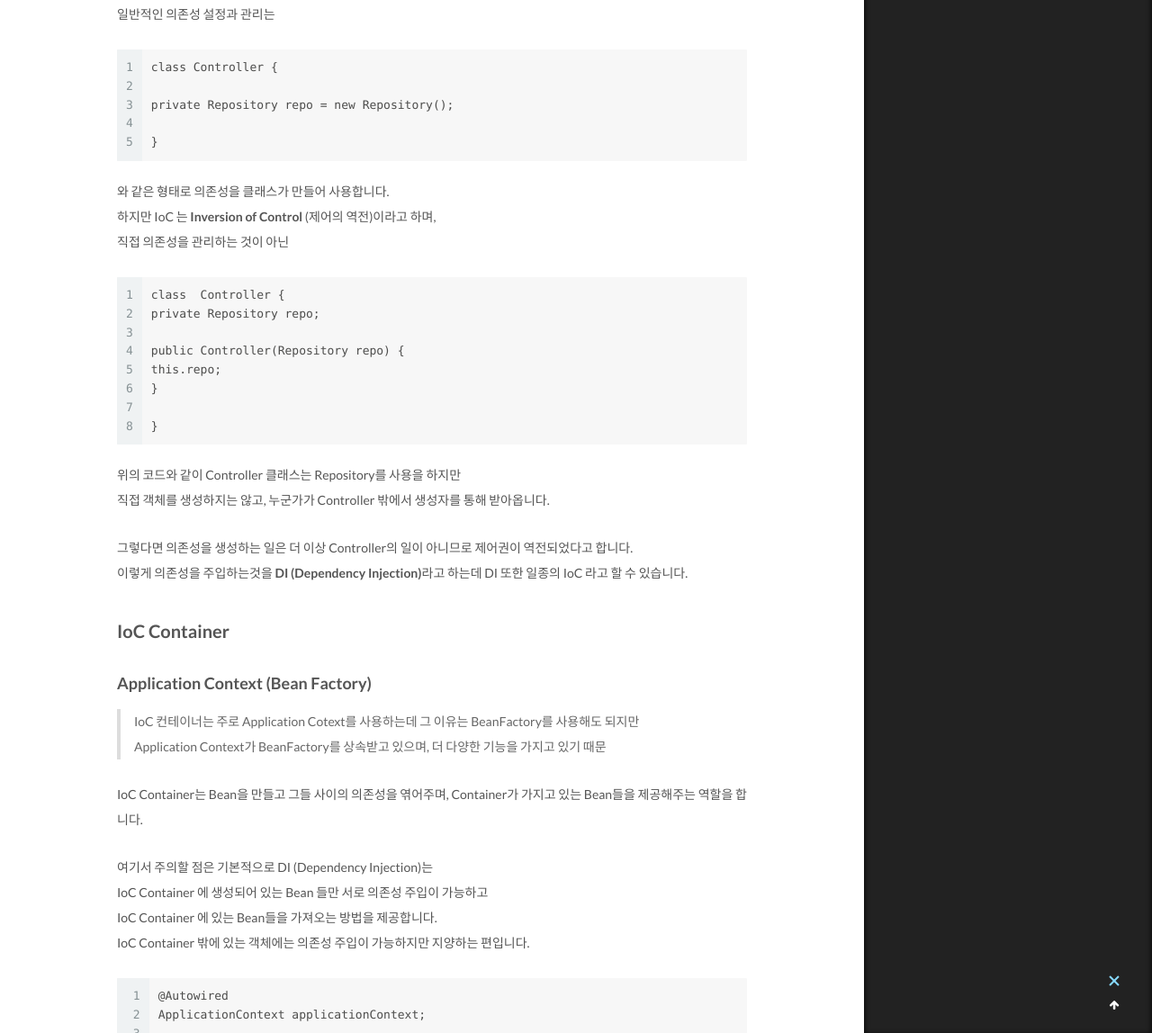
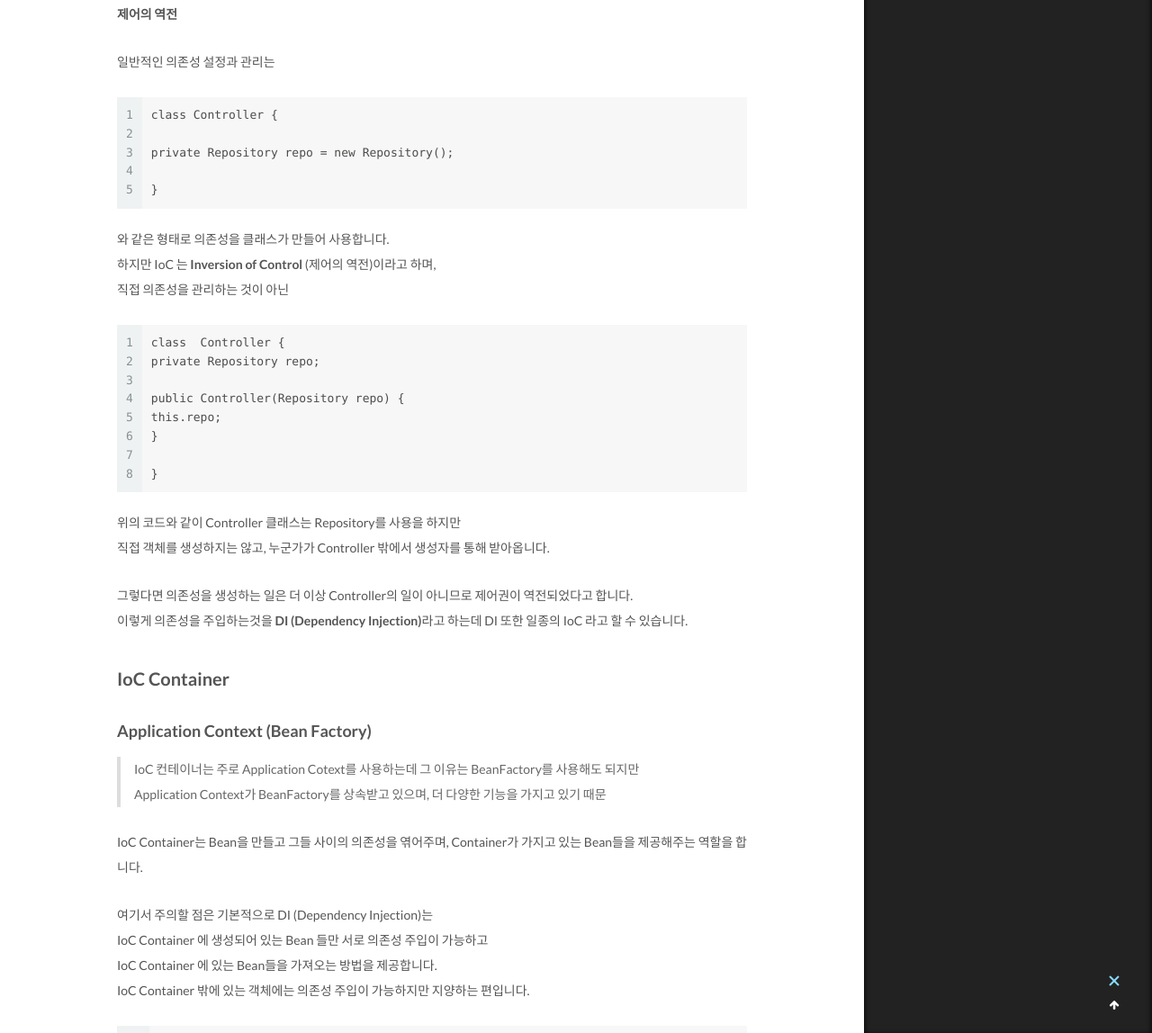
Before and after one commit to jbb9229/jbb9229.github.io, a Jekyll site: the page built from _posts/2020-04-20-spring-triangle-01.md, in a window 1280 px wide and 1400 px high, scrolled down 588 px. Shown: the part 252-1400 px from the top of the window at 90% size. Built offline with Jekyll 4.4.1, drawn with Linux system fonts in a browser that asks for light colours; comment, search, counter and statistics services are not loaded.

Commit message:
Fix Preview 2020-04-20-spring-triangle-01.md, 2020-04-20-spring-triangle-03.md

````diff
--- a/_posts/2020-04-20-spring-triangle-01.md
+++ b/_posts/2020-04-20-spring-triangle-01.md
@@ -12,6 +12,8 @@ tags:
 ---
 
 # IoC (Inversion of Control)
+**제어의 역전**
+
 일반적인 의존성 설정과 관리는
 
 ```
````
Also changed, not shown: _posts/2020-04-20-spring-triangle-03.md (+1 -0 lines).
